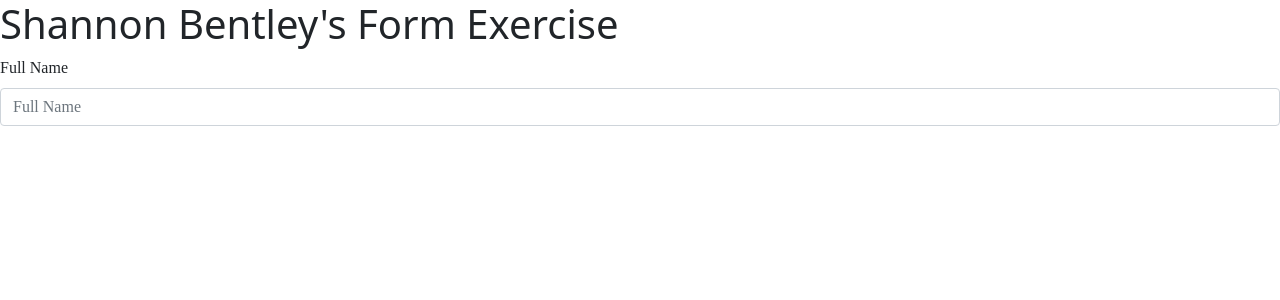
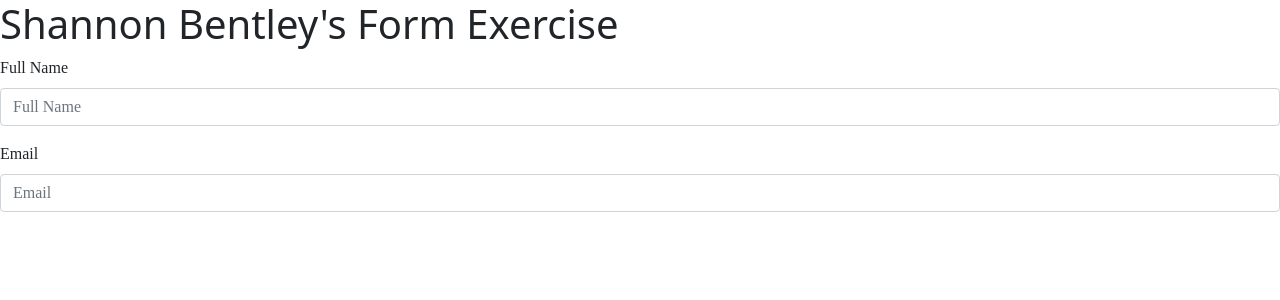
Before and after one commit to shay90210/form-exercise-app, a React (Create React App) app: page / in a window 1280 px wide. Shown: the top 300 px of the page. Built offline with nearby package versions, Linux system fonts and the light colour scheme.

Commit message:
added email slot

```diff
--- a/src/components/FormExercise.js
+++ b/src/components/FormExercise.js
@@ -31,6 +31,16 @@ const FormExercise = () => {
                                 />
                             </Col>
                         </FormGroup>
+                        <FormGroup>
+                            <Label htmlFor='email'>Email</Label>
+                            <Col>
+                                <Field
+                                    name='email'
+                                    placeholder='Email'
+                                    className='form-control'
+                                />
+                            </Col>
+                        </FormGroup>
                     </Form>
                 </Formik>
         </div>
```
